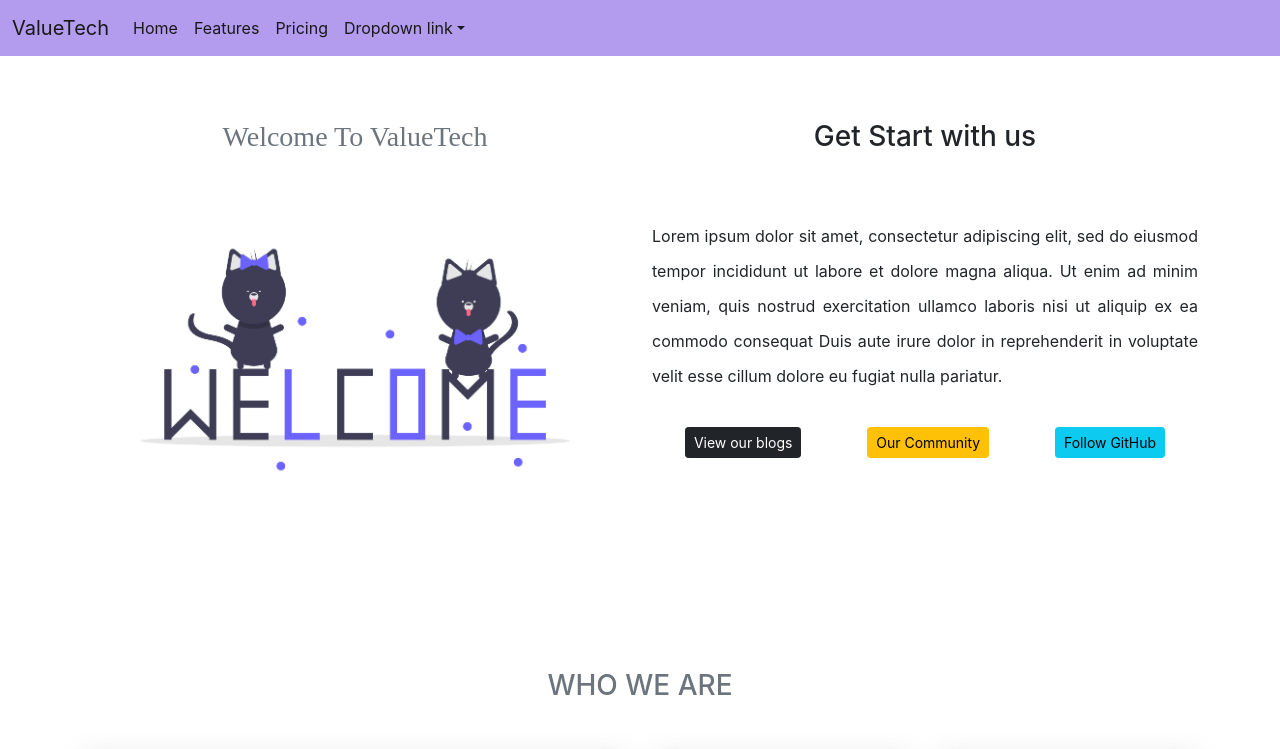
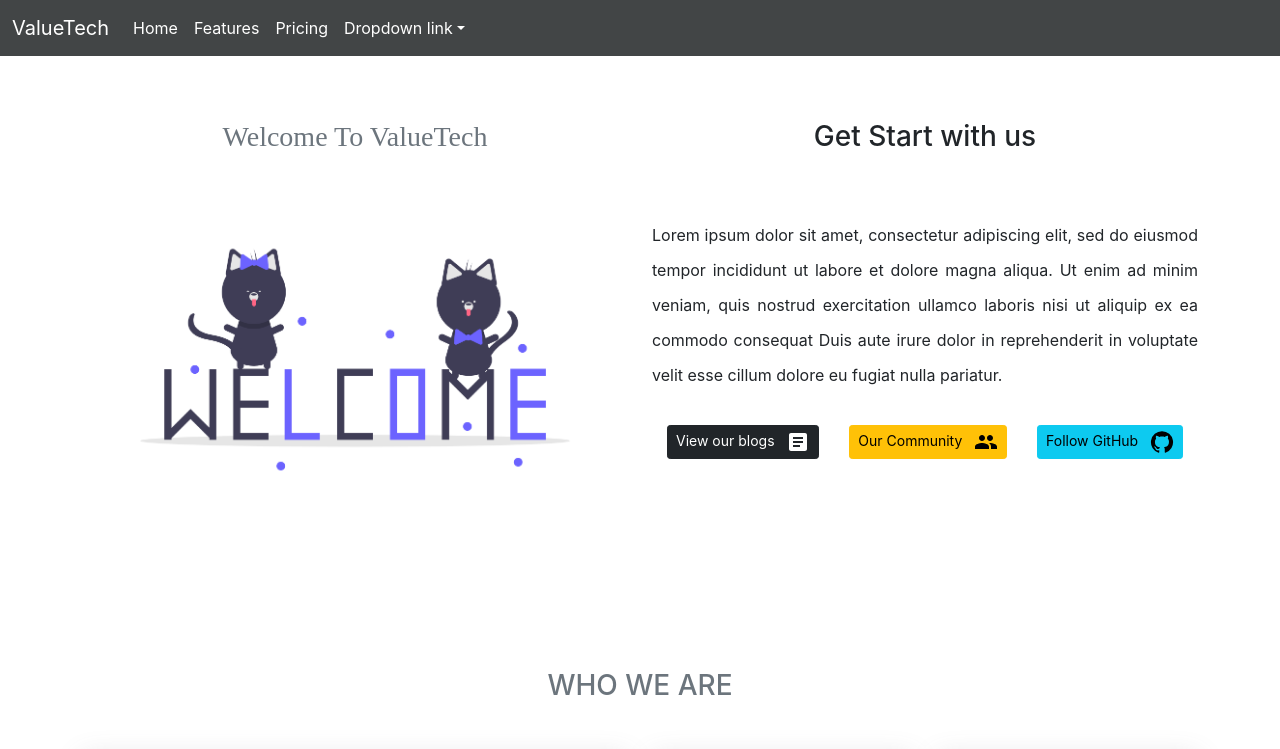
Before and after one commit to goutham03062001/Value-Tech, a React (Create React App) app: page / in a window 1280 px wide. Shown: the top 749 px of the page. Built offline with nearby package versions, Linux system fonts and the light colour scheme.

Commit message:
Changed navbar style and added icons

```diff
--- a/package.json
+++ b/package.json
@@ -3,11 +3,17 @@
   "version": "0.1.0",
   "private": true,
   "dependencies": {
+    "@emotion/react": "^11.10.5",
+    "@emotion/styled": "^11.10.5",
+    "@mui/icons-material": "^5.11.0",
+    "@mui/material": "^5.11.6",
     "@testing-library/jest-dom": "^5.16.5",
     "@testing-library/react": "^13.4.0",
     "@testing-library/user-event": "^13.5.0",
     "antd": "^5.1.6",
     "aos": "^2.3.4",
+    "install": "^0.13.0",
+    "npm": "^9.4.0",
     "react": "^18.2.0",
     "react-dom": "^18.2.0",
     "react-router-dom": "^6.7.0",
--- a/src/components/Intro/Intro.js
+++ b/src/components/Intro/Intro.js
@@ -2,6 +2,9 @@ import React,{ useEffect } from "react";
 import "./intro.css";
 import welcomeImage from "../../Assets/welcomeImage.png";
 import AOS from "aos";
+import GitHubIcon from '@mui/icons-material/GitHub';
+import PeopleIcon from '@mui/icons-material/People';
+import ArticleIcon from '@mui/icons-material/Article';
 const Intro = () => {
   useEffect(() => {
     AOS.init({
@@ -37,9 +40,9 @@ const Intro = () => {
               nulla pariatur.
             </p>
             <div className="intro_btns">
-              <button className="btn btn-dark btn-sm">View our blogs</button>
-              <button className="btn btn-warning btn-sm">Our Community</button>
-              <button className="btn btn-info btn-sm">Follow GitHub</button>
+              <button className="btn btn-dark btn-sm">View our blogs &nbsp; <ArticleIcon/></button>
+              <button className="btn btn-warning btn-sm">Our Community &nbsp; <PeopleIcon/></button>
+              <button className="btn btn-info btn-sm">Follow GitHub &nbsp; <GitHubIcon/></button>
             </div>
             </div>
 
--- a/src/components/Navigation/Navbar.css
+++ b/src/components/Navigation/Navbar.css
@@ -1,8 +1,8 @@
 .navBarBackground{
-    background-color:#ab92ec;
+    background-color:#2e3132;
     opacity: 0.9;
 }
 
 .nav-link, .navbar-brand{
-    color:black ;
+    color:white;
 }
--- a/src/components/Navigation/Navbar.js
+++ b/src/components/Navigation/Navbar.js
@@ -20,7 +20,7 @@ const Navbar = () => {
           <a class="nav-link" href="#!">Pricing</a>
         </li>
         <li class="nav-item dropdown">
-          <a class="nav-link dropdown-toggle" href="#!" id="navbarDropdownMenuLink" role="button" data-bs-toggle="dropdown" aria-expanded="false">
+          <a class="nav-link dropdown-toggle" href="#!" id="navbarDropdownMenuLink" role="button" data-bs-toggle="dropdown" aria-expanded="true">
             Dropdown link
           </a>
           <ul class="dropdown-menu" aria-labelledby="navbarDropdownMenuLink">
```
Also changed, not shown: 1 other file (tests, documents, lock files or other folders).
